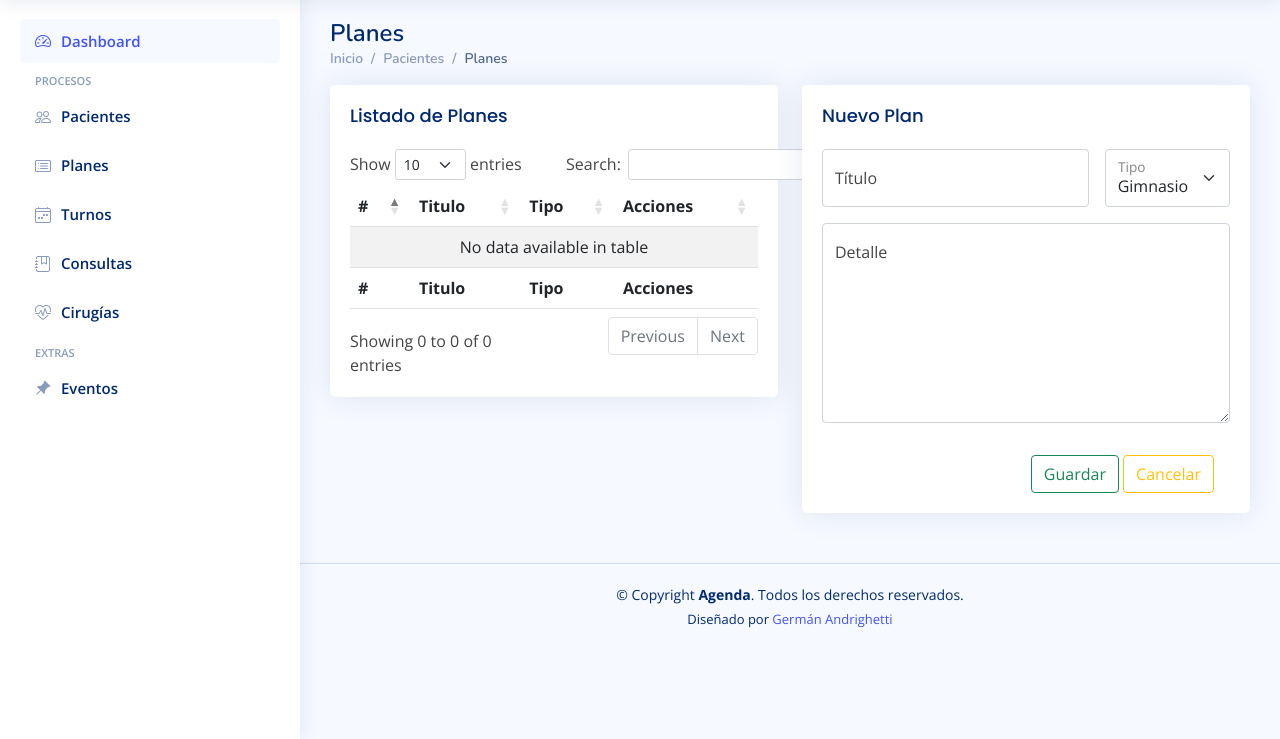
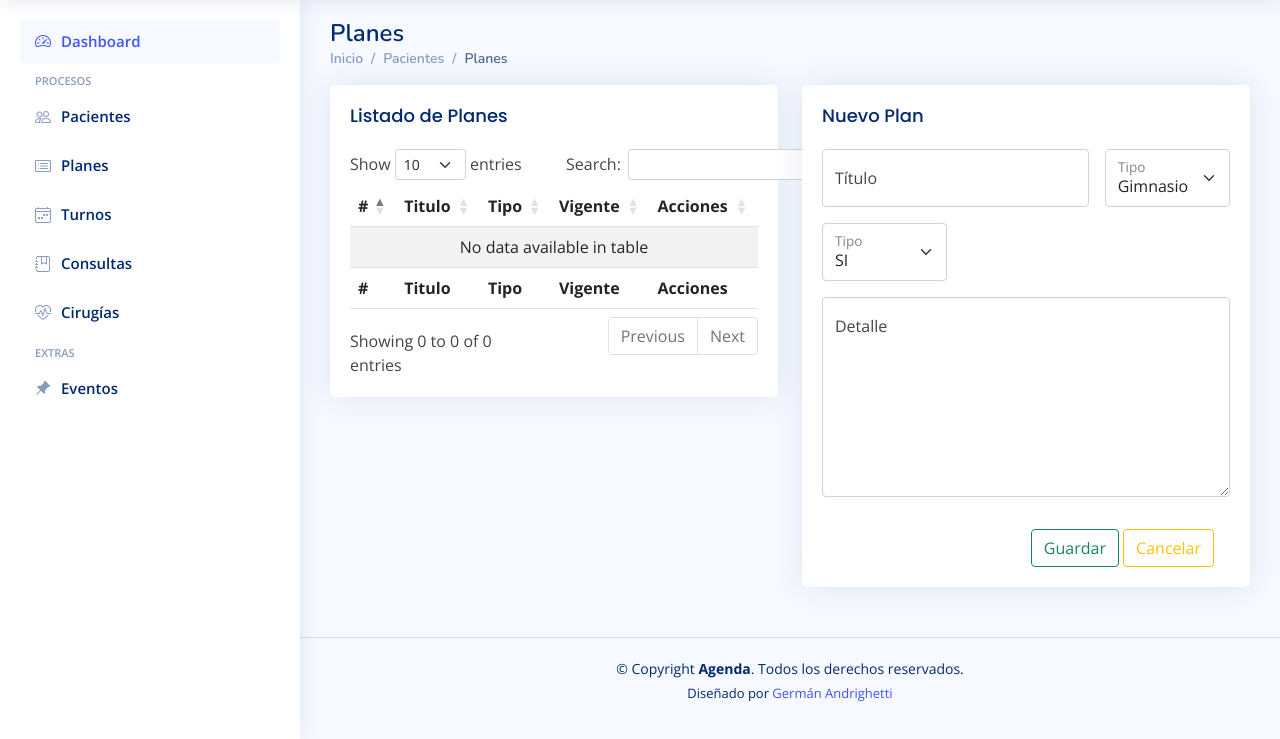
Before and after one commit to gnaEMV90/gestagenda, a Flask app: page /planes in a window 1280 px wide. Shown: the part 61-800 px from the top of the page. Run offline with Flask 2, Linux system fonts and the light colour scheme; data that the repository does not hold is empty; some libraries are stand-ins or nearby versions.

Commit message:
Saco Cliente.NOTAS y Agrego Planes.Vigente

```diff
--- a/app.py
+++ b/app.py
@@ -36,11 +36,10 @@ class Cliente(db.Model):
     tipoCliente = db.Column(db.String(255))
     obraSocial = db.Column(db.String(255))
     nroAfiliado = db.Column(db.String(255))
-    notas = db.Column(db.Text())
     peso = db.Column(db.String(255))
     altura = db.Column(db.String(255))
 
-    def __init__(self, nombre, apellido, nacimiento, documento, direccion, localidad, provincia, telefono, email, tipoCliente, obraSocial, nroAfiliado, notas, peso, altura) -> None:
+    def __init__(self, nombre, apellido, nacimiento, documento, direccion, localidad, provincia, telefono, email, tipoCliente, obraSocial, nroAfiliado, peso, altura) -> None:
         self.nombre = nombre
         self.apellido = apellido
         self.nacimiento = nacimiento
@@ -53,7 +52,6 @@ class Cliente(db.Model):
         self.tipoCliente = tipoCliente
         self.obraSocial = obraSocial
         self.nroAfiliado = nroAfiliado
-        self.notas = notas
         self.peso = peso
         self.altura = altura
 
@@ -63,21 +61,27 @@ class Plan(db.Model):
     titulo = db.Column(db.String(255))
     tipo = db.Column(db.String(255))
     detalle = db.Column(db.Text())
+    vigente = db.Column(db.Integer)
 
-    def __init__(self, titulo, tipo, detalle) -> None:
+    def __init__(self, titulo, tipo, detalle, vigente) -> None:
         self.titulo = titulo
         self.tipo = tipo
         self.detalle = detalle
+        self.vigente = vigente
 
 class Clientesplanes(db.Model):
     __tablename__ = 'clientesplanes'
     id = db.Column(db.Integer, primary_key=True)
     idCliente = db.Column(db.Integer)
     idPlan = db.Column(db.Integer)
+    fechainicio = db.Column(db.Date)
+    fechafin = db.Column(db.Date)
 
-    def __init__(self, idcliente, idPlan) -> None:
+    def __init__(self, idcliente, idPlan, fechainicio, fechafin) -> None:
         self.idCliente = idcliente
         self.idPlan = idPlan
+        self.fechainicio = fechainicio
+        self.fechafin= fechafin
 
 #Rutas - Inicio
 @app.route('/')
@@ -114,13 +118,12 @@ def nuevoCliente():
         tipoCliente = request.form['cmbTipoPaciente']
         obraSocial = request.form['txtObraSocial']
         nroAfiliado = request.form['txtNroAfiliado']
-        notas = request.form['txtNotas']
         peso = request.form['txtPeso']
         altura = request.form['txtAltura']
         if db.session.query(Cliente).filter(Cliente.documento == documento).count() == 1:
             flash('El cliente ya se encuentra cargado', 'error')
             return redirect(url_for('clientes'))
-        data = Cliente(nombre, apellido, nacimiento, documento, direccion, localidad, provincia, telefono, email, tipoCliente, obraSocial, nroAfiliado, notas, peso, altura)
+        data = Cliente(nombre, apellido, nacimiento, documento, direccion, localidad, provincia, telefono, email, tipoCliente, obraSocial, nroAfiliado, peso, altura)
         db.session.add(data)
         db.session.commit()
         flash('Nuevo Cliente agregado correctamente!', 'success')
@@ -142,7 +145,6 @@ def editacliente(id):
         cliente.tipoCliente = request.form['cmbTipoPaciente']
         cliente.obraSocial = request.form['txtObraSocial']
         cliente.nroAfiliado = request.form['txtNroAfiliado']
-        cliente.notas = request.form['txtNotas']
         cliente.peso = request.form['txtPeso']
         cliente.altura = request.form['txtAltura']
         db.session.commit()
@@ -165,7 +167,6 @@ def vercliente(id):
         cliente.tipoCliente = request.form['cmbTipoPaciente']
         cliente.obraSocial = request.form['txtObraSocial']
         cliente.nroAfiliado = request.form['txtNroAfiliado']
-        cliente.notas = request.form['txtNotas']
         cliente.peso = request.form['txtPeso']
         cliente.altura = request.form['txtAltura']
         return redirect(url_for('clientes'))
--- a/templates/clientes.html
+++ b/templates/clientes.html
@@ -187,12 +187,6 @@
                     <label for="txtNroAfiliado">Nro. Afiliado</label>
                   </div>
                 </div>
-                <div class="col-md-12">
-                  <div class="form-floating">
-                    <textarea id="txtNotas" name="txtNotas" class="form-control" style="height: 100px;" placeholder="Notas"></textarea>
-                    <label for="txtNotas">Notas</label>
-                  </div>
-                </div>
                 <div class="col-md-4">
                   <div class="form-floating">
                     <select id="cmbTipoPaciente" name="cmbTipoPaciente" class="form-select">
--- a/templates/editacliente.html
+++ b/templates/editacliente.html
@@ -116,12 +116,6 @@
                     <label for="txtNroAfiliado">Nro. Afiliado</label>
                   </div>
                 </div>
-                <div class="col-md-12">
-                  <div class="form-floating">
-                    <textarea id="txtNotas" name="txtNotas" class="form-control" placeholder="Notas" style="height: 100px;" value="{{cliente.notas}}"></textarea>
-                    <label for="txtNotas">Notas</label>
-                  </div>
-                </div>
                 <div class="col-md-4">
                   <div class="form-floating">
                     <select id="cmbTipoPaciente" name="cmbTipoPaciente" class="form-select">
--- a/templates/planes.html
+++ b/templates/planes.html
@@ -55,6 +55,7 @@
                                         <th>#</th>
                                         <th>Titulo</th>
                                         <th>Tipo</th>
+                                        <th>Vigente</th>
                                         <th>Acciones</th>
                                     </tr>
                                 </thead>
@@ -64,6 +65,12 @@
                                         <td>{{ plan.id }}</td>
                                         <td>{{ plan.titulo }}</td>
                                         <td>{{ plan.tipo }}</td>
+                                        {% if plan.vigente == "1" %}
+                                        <td> SI </td>
+                                        {% endif %}
+                                        {% if plan.vigente == "0" %}
+                                        <td> NO </td>
+                                        {% endif %}
                                         <td>
                                             <a class="btn btn-outline-dark" href="{{ url_for('editaPlan', id = plan.id) }}" data-bs-toggle="tooltip" data-bs-placement="top" title="Editar"><i class="bi bi-pen"></i></a>
                                             <button type="button" class="btn btn-outline-dark" data-bs-toggle="modal" data-bs-target="#eliminarPlan"><i class="bi bi-journal-x"></i></button>
@@ -93,6 +100,7 @@
                                     <th>#</th>
                                     <th>Titulo</th>
                                     <th>Tipo</th>
+                                    <th>Vigente</th>
                                     <th>Acciones</th>
                                     </tr>
                                 </tfoot>
@@ -121,6 +129,15 @@
                                             <option value="Deportiva">Deportiva</option>
                                         </select>
                                         <label for="cmbTipo">Tipo</label>
+                                    </div>
+                                </div>
+                                <div class="col-md-4">
+                                    <div class="form-floating">
+                                        <select id="cmbVigente" name="cmbVigente" class="form-select">
+                                            <option selected="1">SI</option>
+                                            <option value="0">NO</option>
+                                        </select>
+                                        <label for="cmbVigente">Tipo</label>
                                     </div>
                                 </div>
                                 <div class="col-md-12">
--- a/templates/vercliente.html
+++ b/templates/vercliente.html
@@ -116,12 +116,6 @@
                     <label for="txtNroAfiliado">Nro. Afiliado</label>
                   </div>
                 </div>
-                <div class="col-md-12">
-                  <div class="form-floating">
-                    <textarea id="txtNotas" name="txtNotas" class="form-control" placeholder="Notas" style="height: 100px;" value="{{cliente.notas}}" disabled></textarea>
-                    <label for="txtNotas">Notas</label>
-                  </div>
-                </div>
                 <div class="col-md-4">
                   <div class="form-floating">
                     <select id="cmbTipoPaciente" name="cmbTipoPaciente" class="form-select" value="{{cliente.tipoCliente}}" disabled>
```
